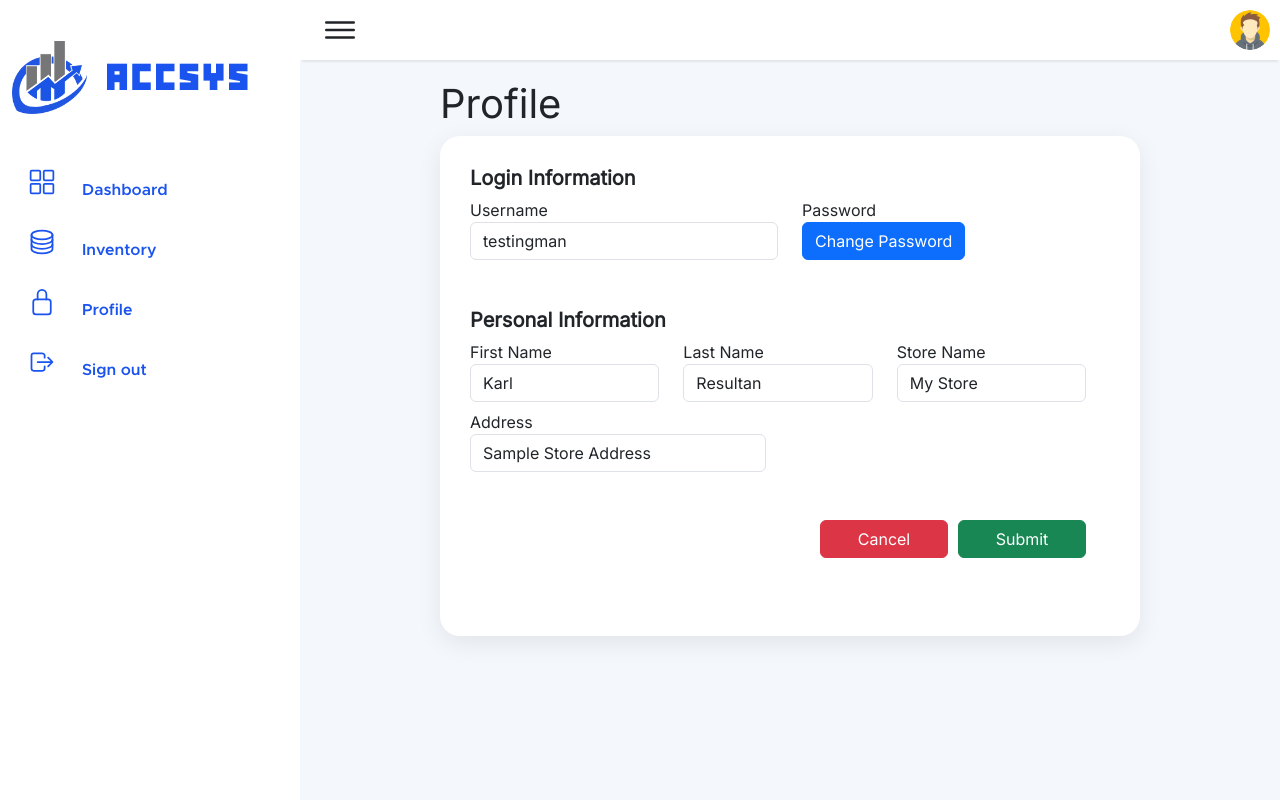
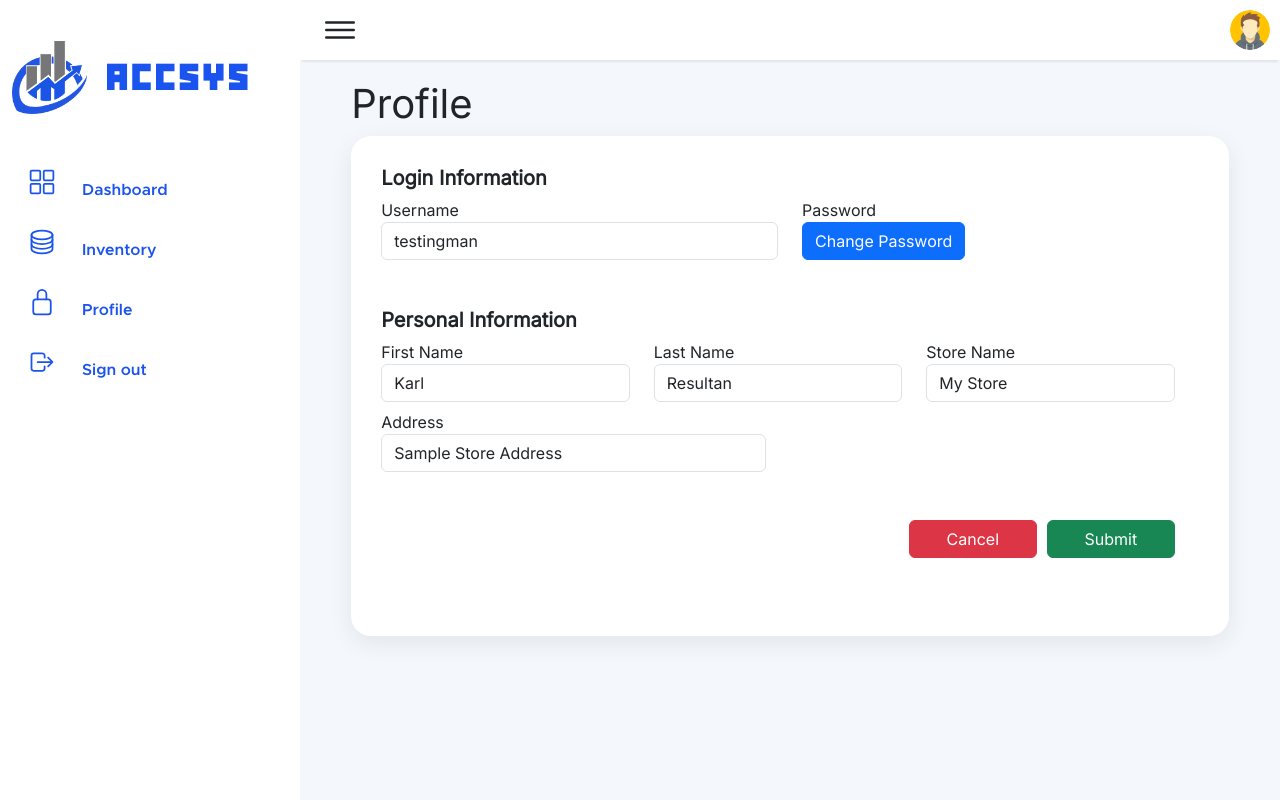
Before and after one commit to 0x0000017/accsys, a Django app: page /profile in a window 1280 px wide. Run offline with Django 4.2, Linux system fonts and the light colour scheme; a user stored in the database is signed in; data comes from the database, SQL or seed files in the repository; some web fonts are replaced.

Commit message:
minor ui update
adjust padding at default.css

```diff
--- a/Main/static/main/styles/default.css
+++ b/Main/static/main/styles/default.css
@@ -60,7 +60,7 @@ body
 }
 .mainContainer
 {
-    padding:  80px 140px;
+    padding:  80px 4vw;
     width: 100%;
     min-height: 100vh;
     background-color: #F4F7FC;
--- a/templates/Main/Landing/mainLayout.html
+++ b/templates/Main/Landing/mainLayout.html
@@ -4,7 +4,7 @@
 <html lang="en">
 <head>
     <meta name="viewport" content="width=device-width, initial-scale=1.0" charset="UTF-8">
-    <title>AccSys</title>
+    <title>ACCSYS</title>
 
     <link rel="stylesheet" type="text/css" href="{%static 'main/styles/default.css'%}">
     <link rel="stylesheet" type="text/css" href="{%static 'main/styles/inventory.css'%}">
```
